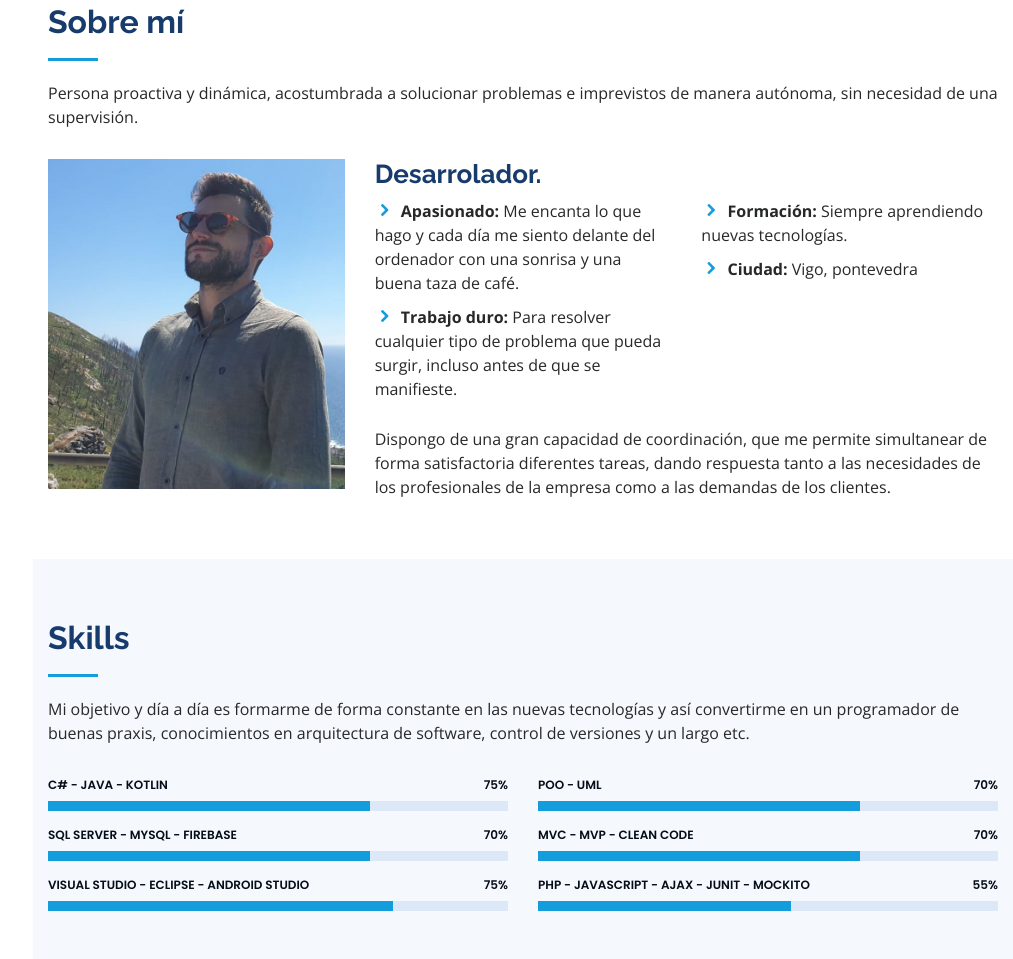
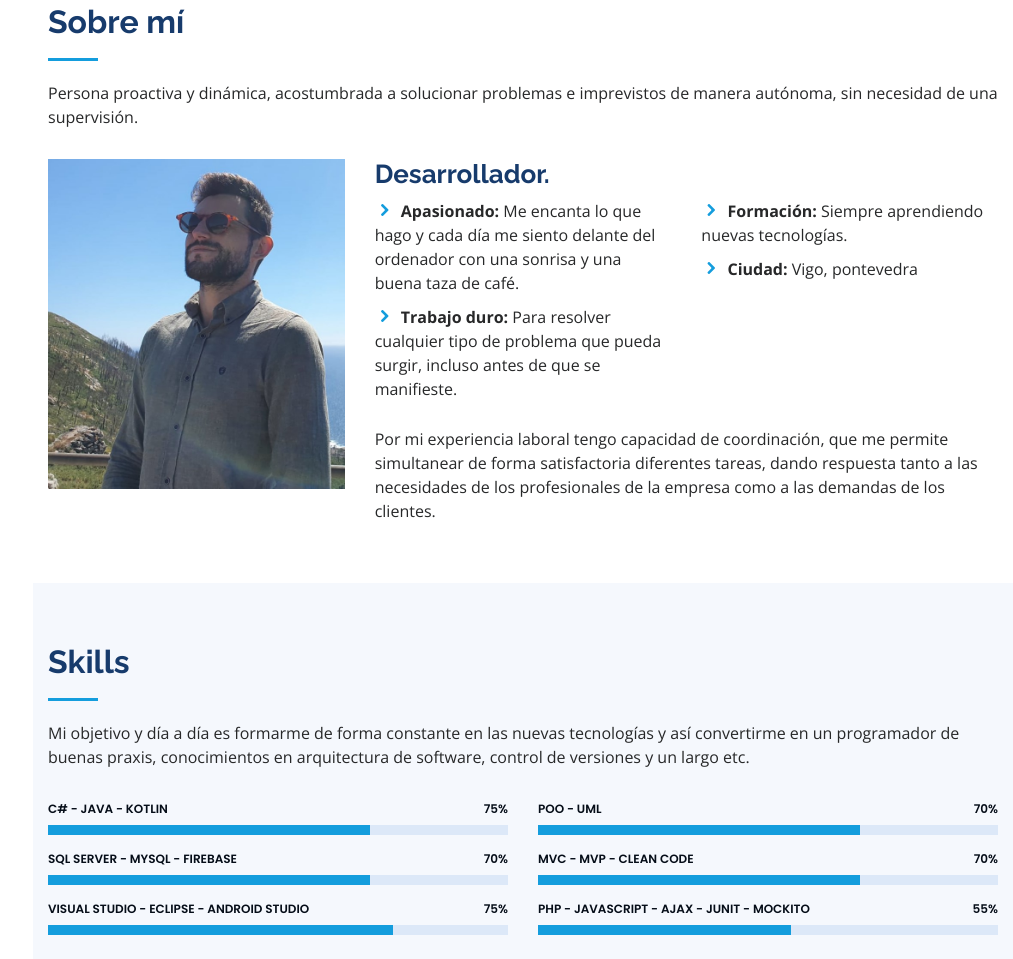
Before and after one commit to Jonnhyx/Portafolio, a plain HTML site: page index.html in a window 1280 px wide. Shown: the part 857-1816 px from the top of the page, without its empty margins (267-1280 px from the left). Drawn offline with nearby package versions, Linux system fonts and the light colour scheme.

Commit message:
Update index.html

```diff
--- a/index.html
+++ b/index.html
@@ -87,7 +87,7 @@
             <img src="assets/img/profile-img.jpg" class="img-fluid" alt="">
           </div>
           <div class="col-lg-8 pt-4 pt-lg-0 content" data-aos="fade-left">
-            <h3>Desarrolador.</h3>
+            <h3>Desarrollador.</h3>
             <div class="row">
   		<div class="col-lg-6">
     			<ul>
@@ -103,7 +103,7 @@
   		</div>
 	</div>
             <p>
-              Dispongo de una gran capacidad de coordinación, que me permite simultanear de forma satisfactoria diferentes tareas, dando respuesta tanto a las necesidades de los profesionales de la empresa como a las demandas de los clientes.
+              Por mi experiencia laboral tengo capacidad de coordinación, que me permite simultanear de forma satisfactoria diferentes tareas, dando respuesta tanto a las necesidades de los profesionales de la empresa como a las demandas de los clientes.
             </p>
           </div>
         </div>
```
